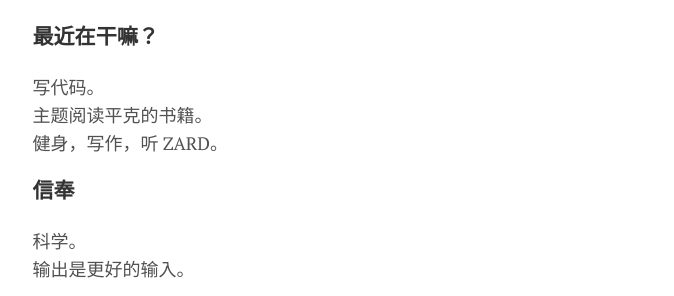
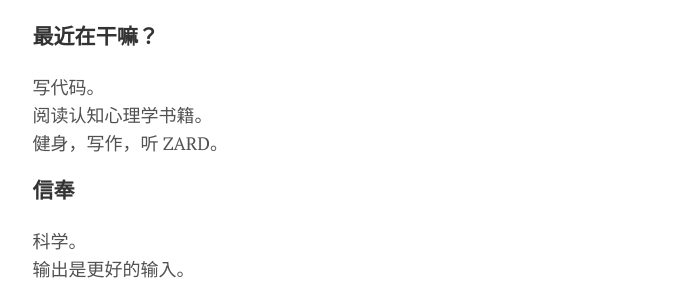
Before and after one commit to YanQinYuan/yanqinyuan.github.io, a Jekyll site: the page built from menu/contact.md, in a window 1280 px wide. Shown: the part 376-672 px from the top of the page, without its empty margins (300-974 px from the left). Built offline with Jekyll 4.4.1, drawn with Linux system fonts in a browser that asks for light colours.

Commit message:
update contact

```diff
--- a/menu/contact.md
+++ b/menu/contact.md
@@ -12,7 +12,7 @@ title: 关于我
 
 ### 最近在干嘛？
 写代码。
-主题阅读平克的书籍。
+阅读认知心理学书籍。
 健身，写作，听 ZARD。
 
 ### 信奉
```
